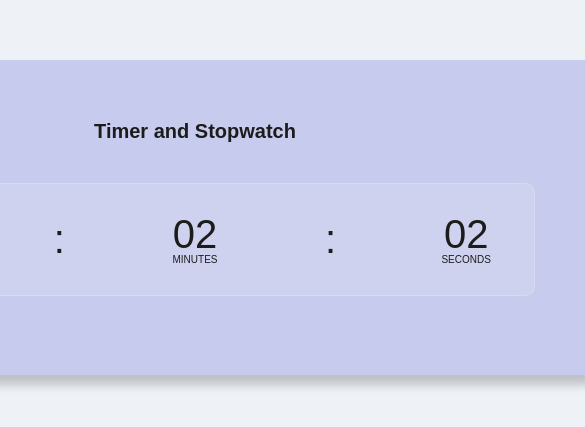
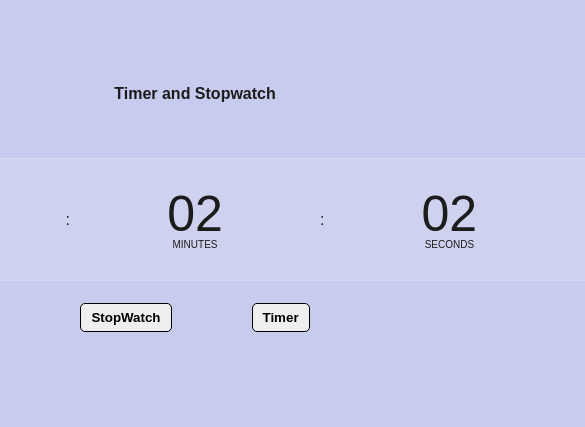
Before and after one commit to AdlaMostafa/Timer, a plain HTML site: page index.html in a window 390 px wide. Shown: the part 205-632 px from the top of the page, 585 px wide, since content can reach past the window. Drawn offline with Linux system fonts and the light colour scheme.

Commit message:
Styling buttons and make page responsive

```diff
--- a/style.css
+++ b/style.css
@@ -17,7 +17,7 @@ body{
     align-items: center;
     justify-content: center; */
     width: 50%;
-    min-width: 800px;
+    min-width: 900px;
     padding: 60px;
     border-radius: 10px;
     color:#1d1c1c ;
@@ -72,12 +72,50 @@ color: #1d1c1c;
 .main .colon{
 font-size: 40px;
 }
-
-
-
-
-
-
+.btns{
+   margin-top: 20px;
+   display: flex;
+   align-items: center;
+   justify-content:center;
+   gap: 40px;
+   /* flex-wrap: wrap; */
+}
+.btn{
+    padding: 6px 10px;
+    margin:2px 20px;
+    border-radius: 5px;
+    color: #000000;
+    /* font-family:Georgia, 'Times New Roman', Times, serif; */
+    font-weight:bolder;
+    border: 1px solid black;
+    cursor: pointer;
+    transition: all 0.3s;
+}
+@media (max-width:700px){
+    .container{
+        height: 100vh;
+        display: flex;
+        flex-direction: column;
+        justify-content: center;
+        border-radius: 0;
+        padding: 0 10px;
+    }
+    .content h3{
+        font-size: 16px;
+    }
+    .outer-wrapper{
+        padding: 15px;
+    }
+    .main div{
+        width: 15%;
+    }
+    .main .number{
+        font-size: 50px;
+    }
+    .main .colon{
+        font-size:16px;
+    }
+}
 
 
 
```
